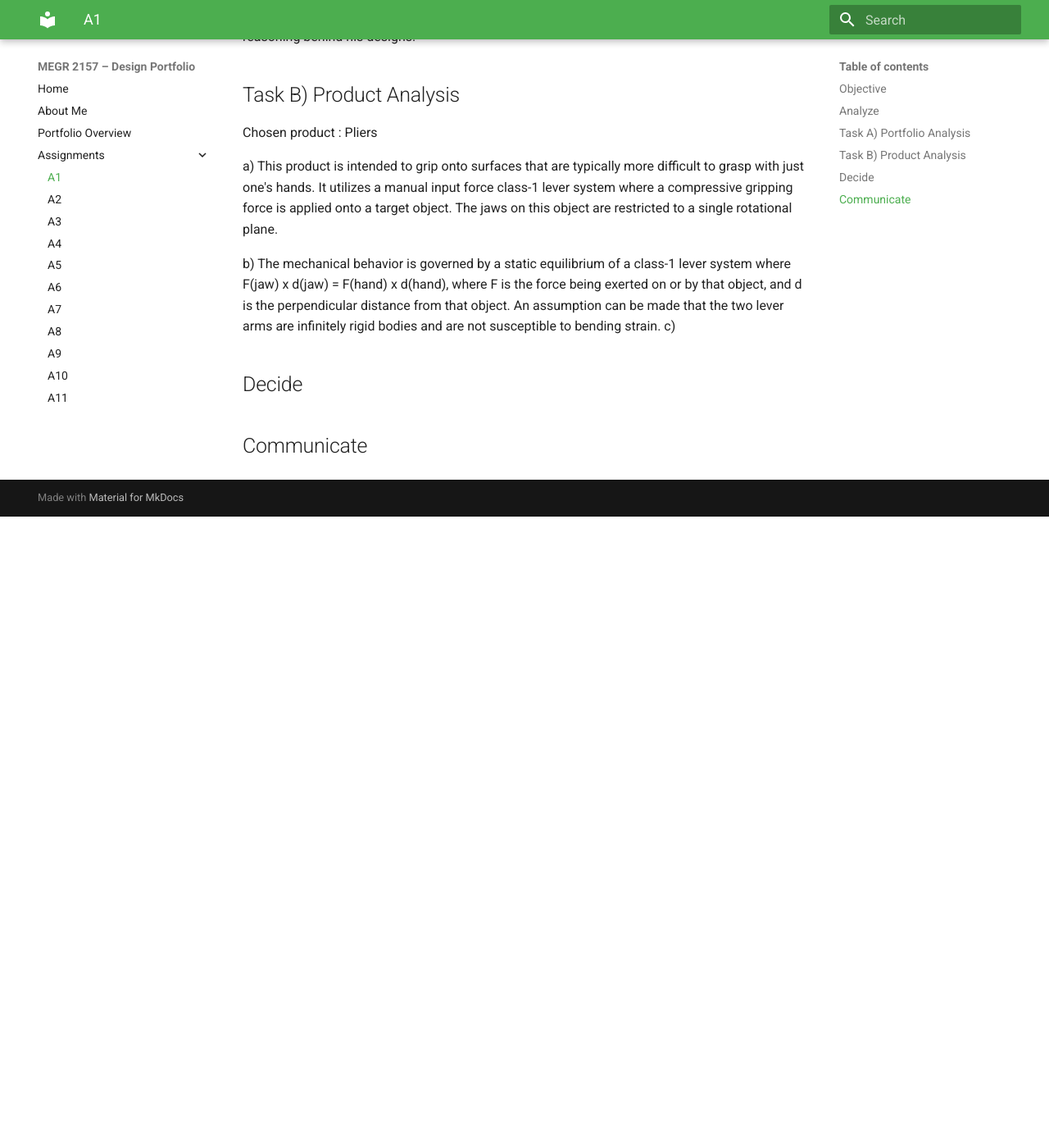
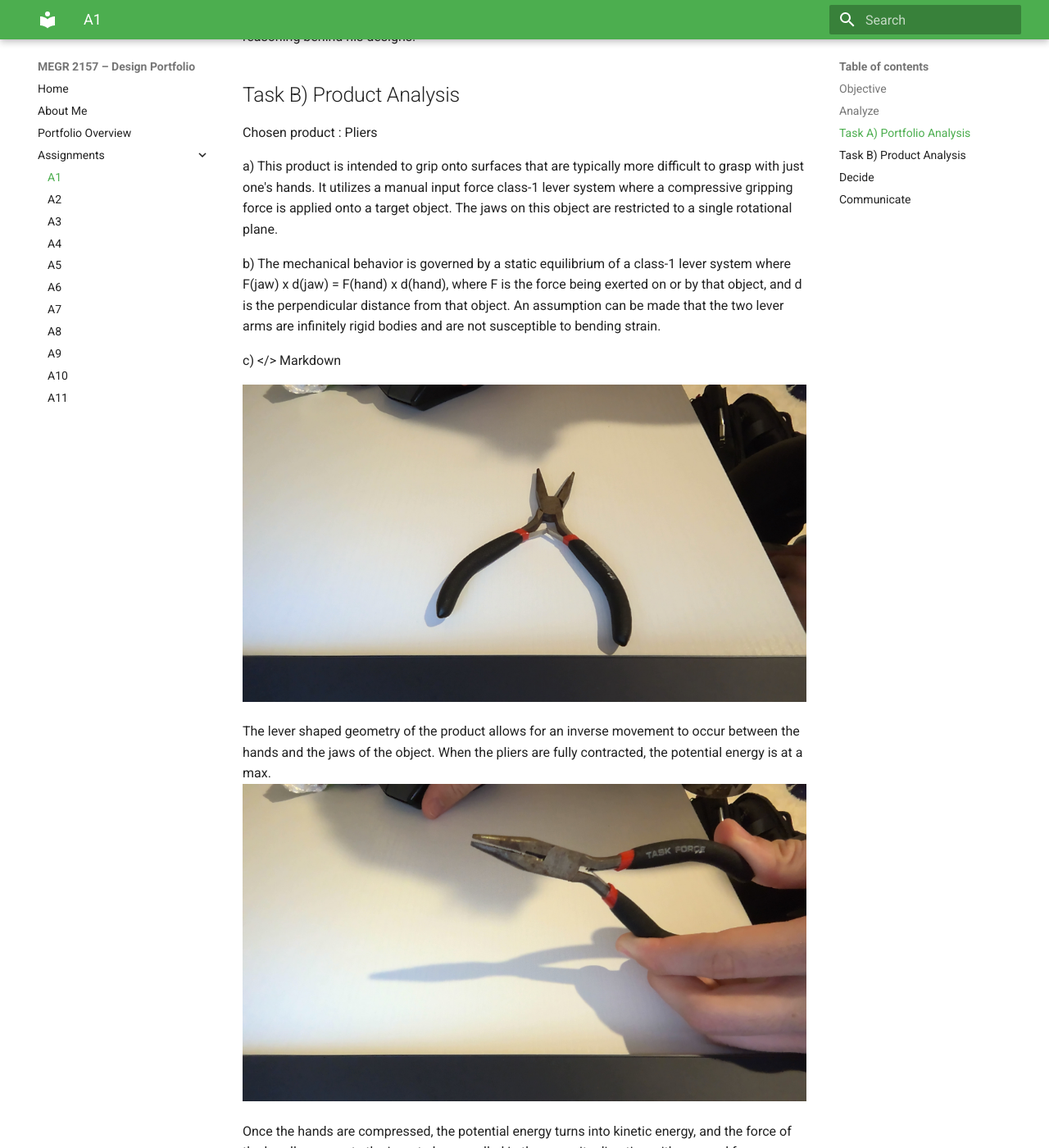
Before and after one commit to bspinne2/megr2157-portfolio, an MkDocs documentation site: the page built from docs/assignments/A01/index.md, in a window 1280 px wide and 1400 px high, scrolled down 838 px. Shown: the whole window at 82% size. Built offline with MkDocs 1.6.1 and Material for MkDocs 9.7.7, drawn with Linux system fonts in a browser that asks for light colours; before the commit the page ends 1468 px from its top, so only the background shows below that; some of the changed text lies outside the part shown.

Commit message:
Update index.md

```diff
--- a/docs/assignments/A01/index.md
+++ b/docs/assignments/A01/index.md
@@ -23,7 +23,18 @@ Chosen product : Pliers
 a) This product is intended to grip onto surfaces that are typically more difficult to grasp with just one's hands. It utilizes a manual input force class-1 lever system where a compressive gripping force is applied onto a target object. The jaws on this object are restricted to a single rotational plane.
 
 b) The mechanical behavior is governed by a static equilibrium of a class-1 lever system where F(jaw) x d(jaw) = F(hand) x d(hand), where F is the force being exerted on or by that object, and d is the perpendicular distance from that object. An assumption can be made that the two lever arms are infinitely rigid bodies and are not susceptible to bending strain.
-c)
+
+c) </>  Markdown
+
+![Decision Image 1](../../WIN_20260824_22_31_16_Pro.jpg)
+
+The lever shaped geometry of the product allows for an inverse movement to occur between the hands and the jaws of the object. When the pliers are fully contracted, the potential energy is at a max.
+![Decision Image 2](../../WIN_20260824_22_31_31_Pro.jpg)
+
+Once the hands are compressed, the potential energy turns into kinetic energy, and the force of the handles prompts the jaws to be propelled in the opposite direction with an equal force.
+
+d) The product is covered under US patent number US427220A invented by William A. Bernard. Two alternative products that carry a similar function as this product are toggle-locking pliers and parallel-jaw linking pliers. The engineer selected a single-pivot lap joint with a stepped, overlapping cylindrical pocket rather than a multi-linkage sliding joint. I believe this was intended to keep the product as simplistic and as easily useable as possible.
+
 ## Decide
 
 
```
